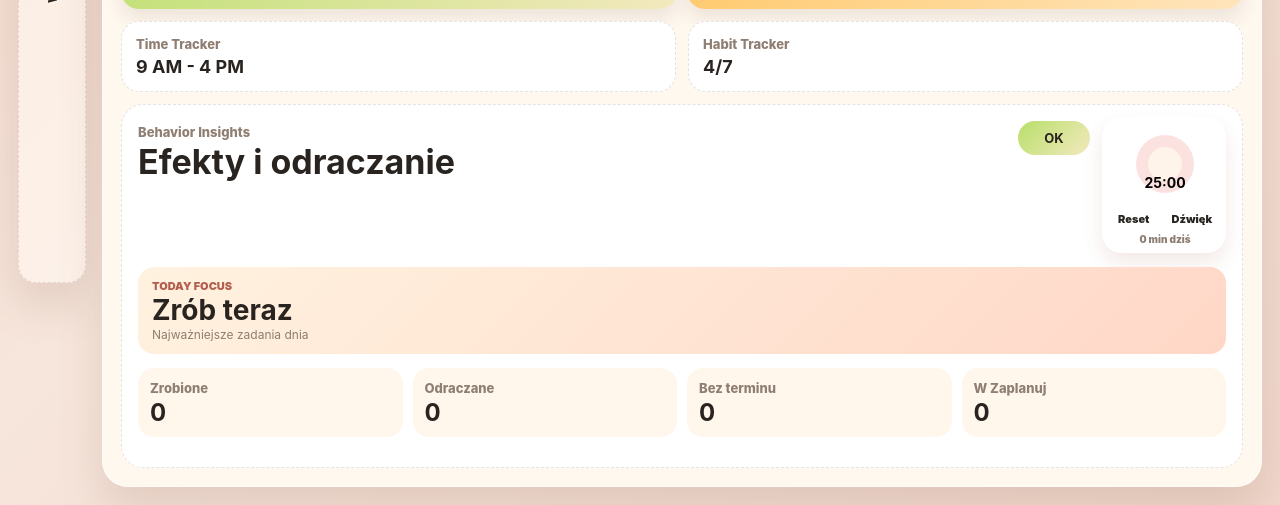
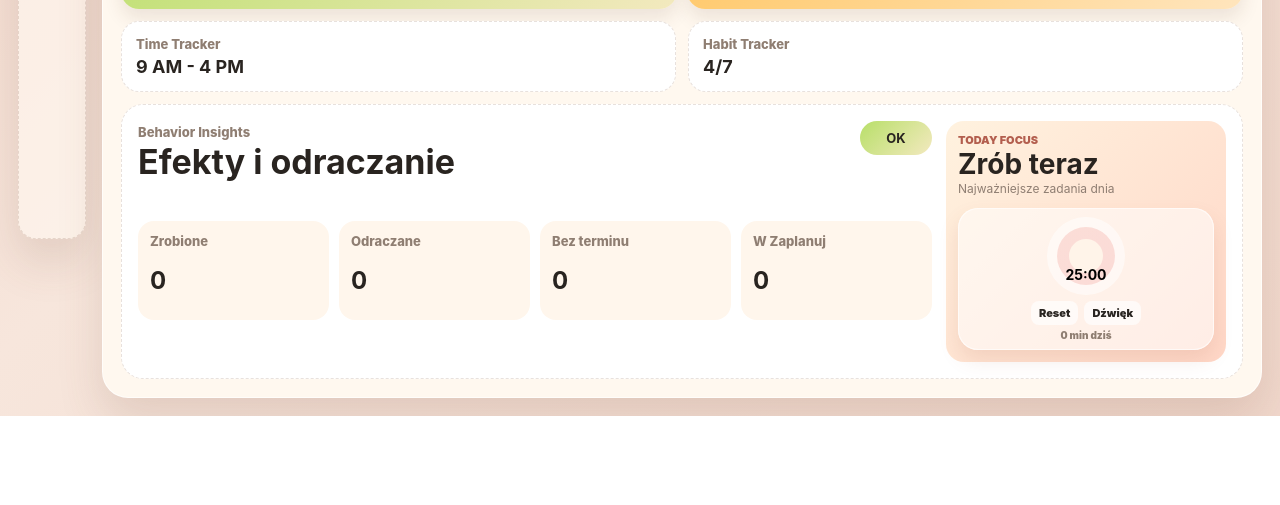
Before and after one commit to Madrycrypto/eisenhower-pwa, a website with bundled scripts: page static/v2.html in a window 1280 px wide. Shown: the part 619-1124 px from the top of the page. After the commit the page ends 1035 px from the top, so only its background shows below. Built offline with nearby package versions, Linux system fonts and the light colour scheme; a script that the page names is missing.

Commit message:
Organize insights focus panel

```diff
--- a/static/v2.css
+++ b/static/v2.css
@@ -112,12 +112,7 @@ button {
     grid-column: 1 / -1;
   }
 
-  .hero-panel {
-    grid-column: 1 / -1;
-    height: 100%;
-  }
-
-  .calendar-widget {
+  .phone-canvas > .calendar-widget {
     grid-column: 1 / -1;
     height: 100%;
   }
@@ -700,7 +695,15 @@ h2 {
   background: #fff;
   padding: 16px;
   display: grid;
+  grid-template-columns: minmax(0, 1fr) minmax(220px, 280px);
   gap: 14px;
+  align-items: stretch;
+}
+
+.insights-main {
+  min-width: 0;
+  display: grid;
+  gap: 12px;
 }
 
 .insights-head {
@@ -708,16 +711,6 @@ h2 {
   align-items: start;
   justify-content: space-between;
   gap: 14px;
-}
-
-.insights-side {
-  display: flex;
-  align-items: start;
-  gap: 12px;
-}
-
-.insights-side .timer-card {
-  margin-top: -4px;
 }
 
 .insights-head span,
@@ -749,6 +742,31 @@ h2 {
 
 #riskBadge.high {
   background: linear-gradient(135deg, #ff765d, #f4b6ab);
+}
+
+.focus-module {
+  border-radius: 18px;
+  background: linear-gradient(135deg, #fff2df, #ffd7c7);
+  padding: 12px;
+  display: grid;
+  gap: 12px;
+  align-content: start;
+}
+
+.focus-module .focus-panel {
+  min-height: 0;
+  padding: 0;
+  border-radius: 0;
+  background: transparent;
+}
+
+.focus-module .timer-card {
+  width: 100%;
+  min-height: 142px;
+}
+
+.focus-module .timer-face {
+  justify-self: center;
 }
 
 .stats-grid {
@@ -961,17 +979,12 @@ dialog {
     grid-template-columns: 1fr;
   }
 
-  .insights-head,
-  .insights-side {
-    align-items: stretch;
+  .insights-panel {
+    grid-template-columns: 1fr;
   }
 
   .insights-head {
-    flex-direction: column;
-  }
-
-  .insights-side {
-    flex-wrap: wrap;
+    align-items: stretch;
   }
 
   .timer-card {
--- a/static/v2.html
+++ b/static/v2.html
@@ -125,35 +125,14 @@
       </section>
 
       <section class="insights-panel" aria-label="Statystyki i wzorce">
+        <div class="insights-main">
           <div class="insights-head">
             <div>
               <span>Behavior Insights</span>
               <h2>Efekty i odraczanie</h2>
             </div>
-          <div class="insights-side">
             <strong id="riskBadge">OK</strong>
-            <div class="timer-card" aria-label="Pomodoro focus timer">
-              <button class="timer-face" id="timerToggle" type="button" aria-label="Start focus timer">
-                <div class="tomato" id="timerRing">
-                  <span></span>
           </div>
-                <strong id="timerDisplay">25:00</strong>
-              </button>
-              <div class="timer-actions">
-                <button id="timerReset" type="button">Reset</button>
-                <button id="timerSoundToggle" type="button" aria-pressed="false">Dźwięk</button>
-              </div>
-              <small id="timerStats">0 min dziś</small>
-            </div>
-          </div>
-        </div>
-        <section class="hero-panel focus-panel">
-          <div class="hero-copy">
-            <p class="kicker">Today Focus</p>
-            <strong id="focusTitle">Zrób teraz</strong>
-            <span id="focusMeta">Najważniejsze zadania dnia</span>
-          </div>
-        </section>
           <div class="stats-grid">
             <div>
               <span>Zrobione</span>
@@ -173,6 +152,29 @@
             </div>
           </div>
           <ul id="insightList" class="insight-list"></ul>
+        </div>
+        <aside class="focus-module" aria-label="Focus i Pomodoro">
+          <section class="hero-panel focus-panel">
+            <div class="hero-copy">
+              <p class="kicker">Today Focus</p>
+              <strong id="focusTitle">Zrób teraz</strong>
+              <span id="focusMeta">Najważniejsze zadania dnia</span>
+            </div>
+          </section>
+          <div class="timer-card" aria-label="Pomodoro focus timer">
+            <button class="timer-face" id="timerToggle" type="button" aria-label="Start focus timer">
+              <div class="tomato" id="timerRing">
+                <span></span>
+              </div>
+              <strong id="timerDisplay">25:00</strong>
+            </button>
+            <div class="timer-actions">
+              <button id="timerReset" type="button">Reset</button>
+              <button id="timerSoundToggle" type="button" aria-pressed="false">Dźwięk</button>
+            </div>
+            <small id="timerStats">0 min dziś</small>
+          </div>
+        </aside>
       </section>
 
     </section>
```
Lines whose indentation alone changed are shown as unchanged.
